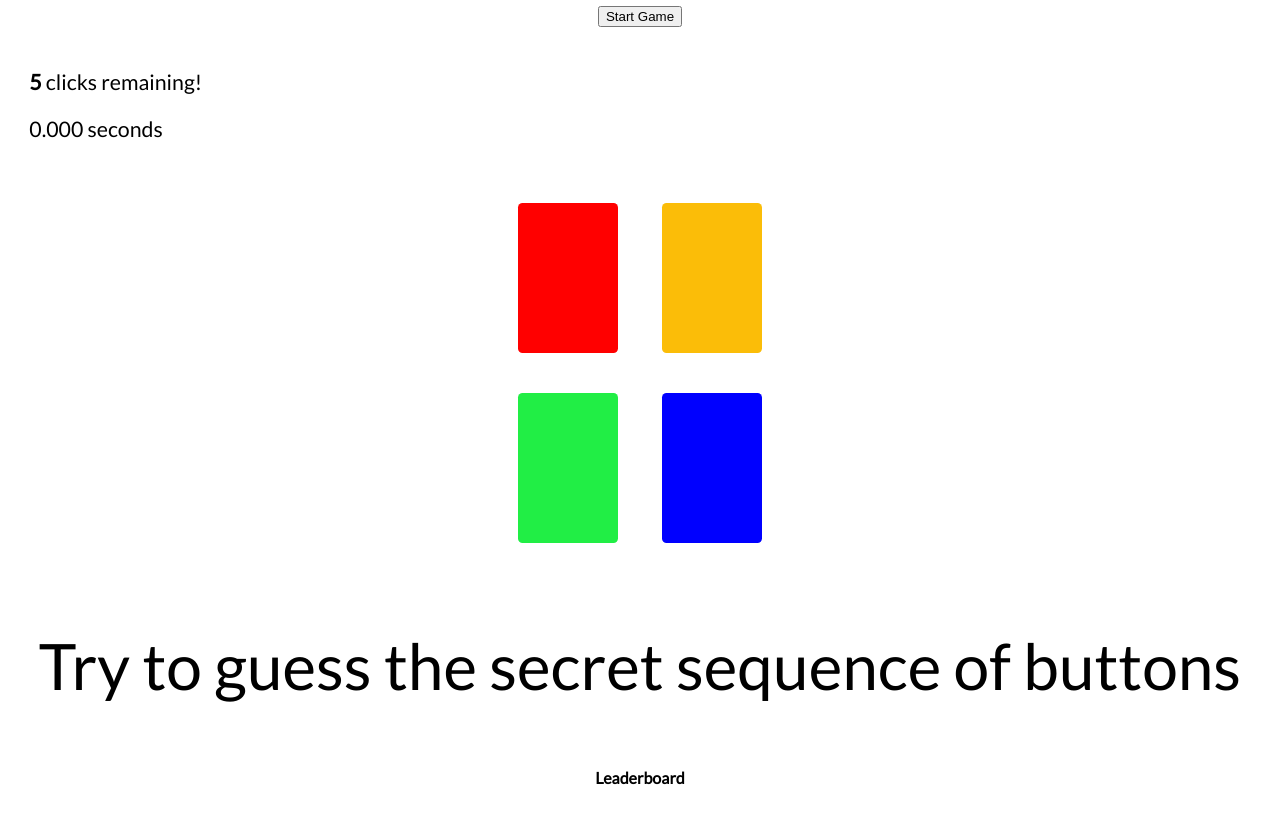
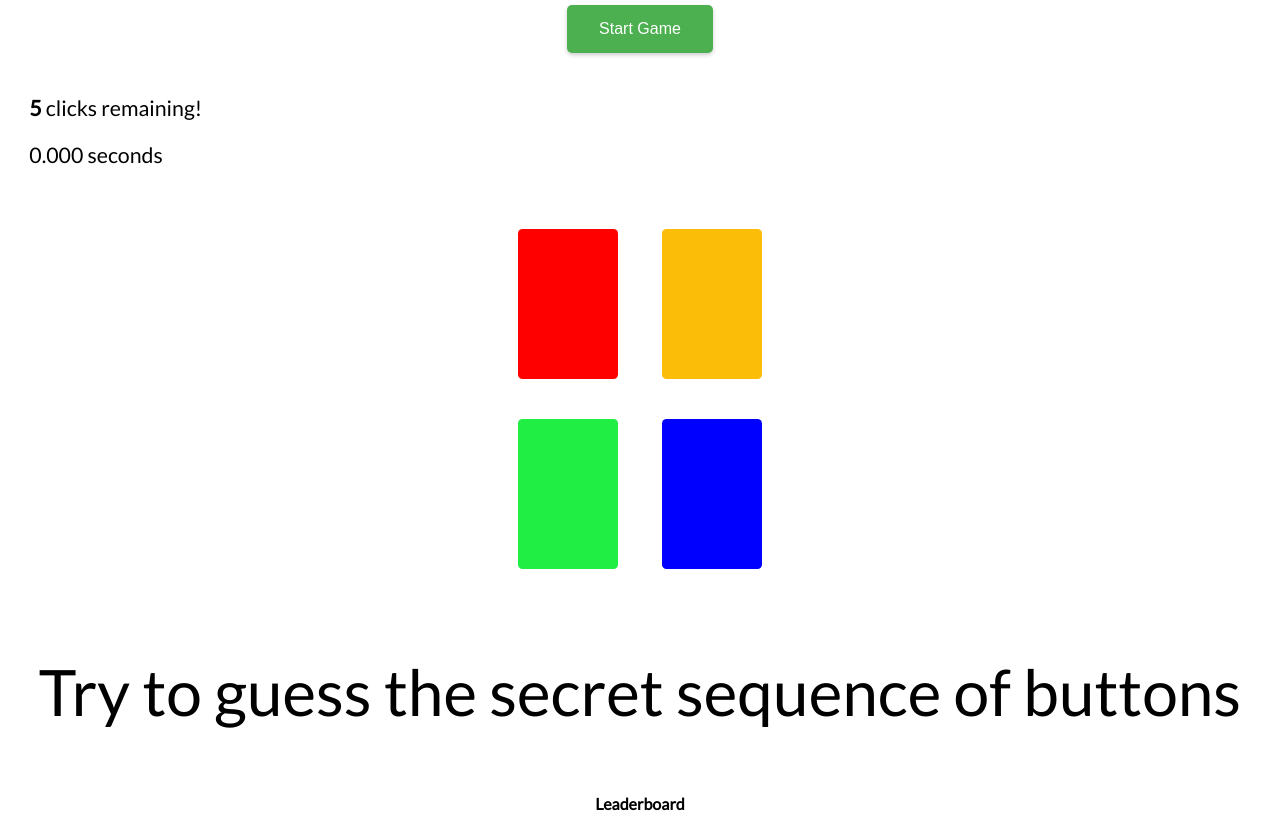
Before and after one commit to bioneos/all-the-hats, a plain HTML site: page index.html in a window 1280 px wide. Shown: the part 95-916 px from the top of the page. Before the commit the page ends 890 px from the top, so only its background shows below. Drawn offline with nearby package versions, Linux system fonts and the light colour scheme.

Commit message:
Added a timer and a leaderboard. Replaced reset btn with Start Game.

```diff
--- a/css/demo.css
+++ b/css/demo.css
@@ -43,6 +43,18 @@ body {
   cursor: pointer;
 }
 
+.start-btn {
+  background-color: #4CAF50;
+  color: white;
+  padding: 15px 32px;
+  font-size: 16px;
+  border: none;
+  border-radius: 5px;
+  cursor: pointer;
+  transition: background-color 0.3s, box-shadow 0.3s;
+  box-shadow: 0 2px 4px rgba(0,0,0,0.2);
+}
+
 .btn:focus {
   outline:0;
 }
```
